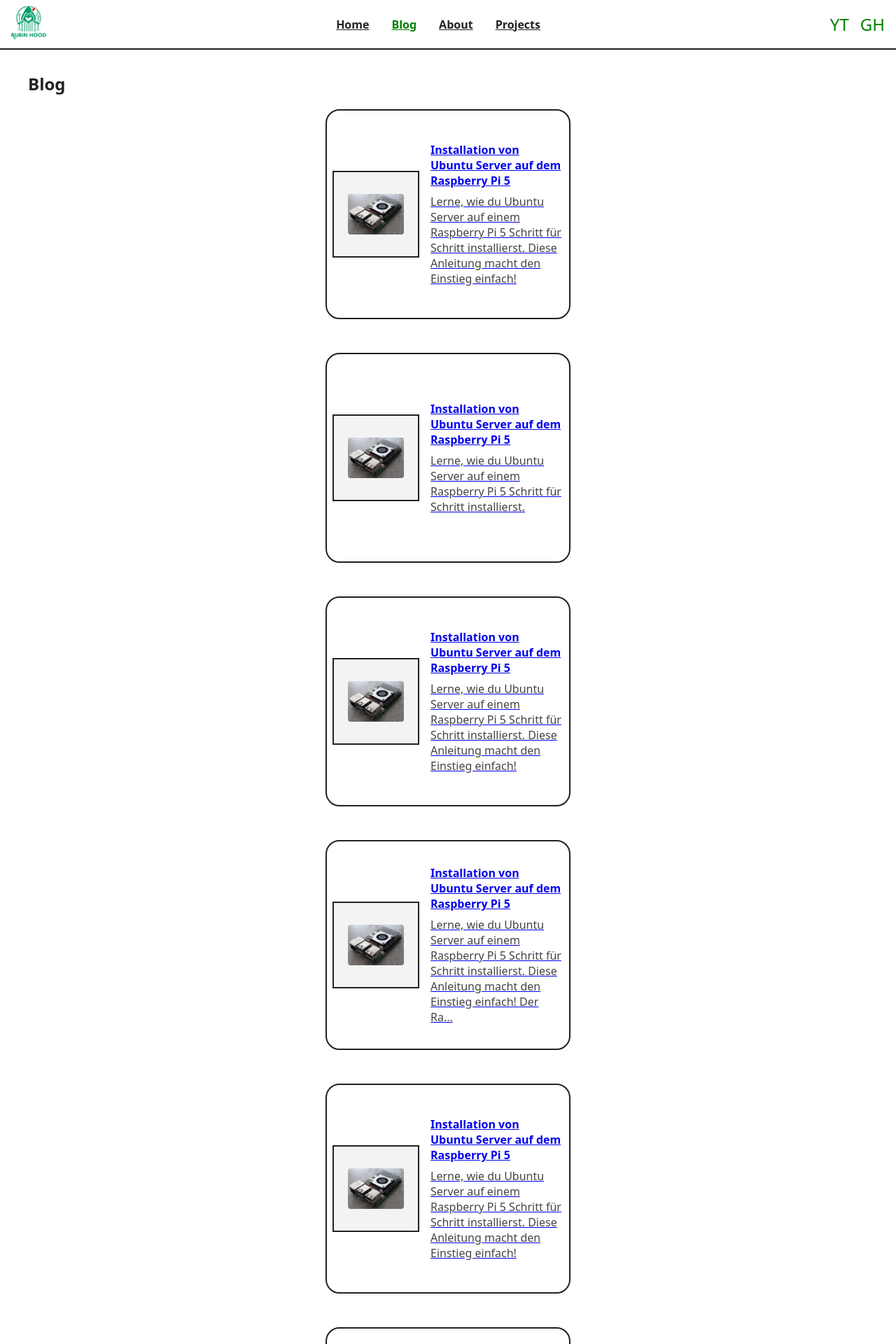
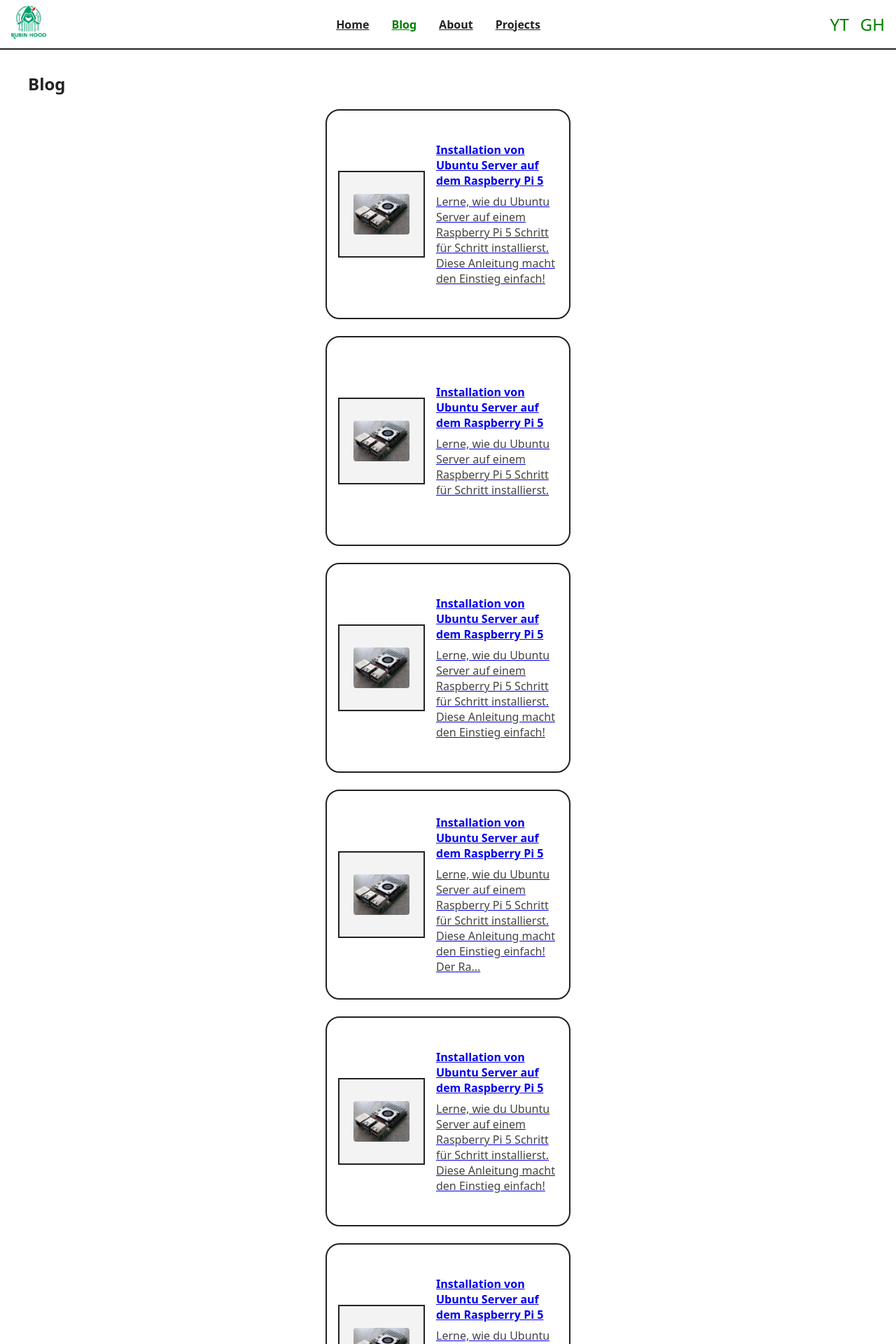
Before and after one commit to rubin-hood/rubinhood-blog, a Jekyll site: the page built from blog.md, in a window 1280 px wide. Shown: the top 1920 px of the page at 70% size. Built offline with Jekyll 4.4.1, drawn with Linux system fonts in a browser that asks for light colours.

Commit message:
Update style.css

```diff
--- a/assets/css/style.css
+++ b/assets/css/style.css
@@ -89,6 +89,10 @@
   justify-content: center;  /* Karten in der Mitte */
 }
 
+.blog-grid.blog-grid-single {
+  gap: 0.5rem !important;
+}
+
 /* Blog-Seite: Karten untereinander als EIN SPALTE */
 .blog-grid-single {
   flex-direction: column;
@@ -108,10 +112,6 @@
   max-width: 350px;                  /* Maximalbreite */
   margin-bottom: 1rem;               /* Abstand nach unten */
   transition: border-color .2s;      /* Sanfte Animation beim Farbwechsel */
-}
-
-.blog-grid-single .blog-card {
-  padding: 0.5rem !important;
 }
 
 /* Platzhalter für Blog-Bild (links in der Karte) */
```
